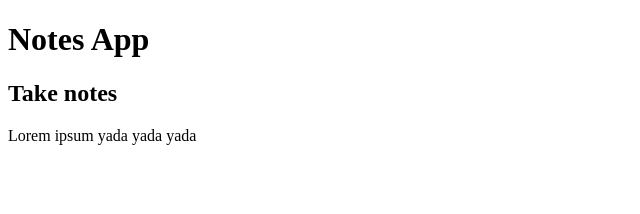
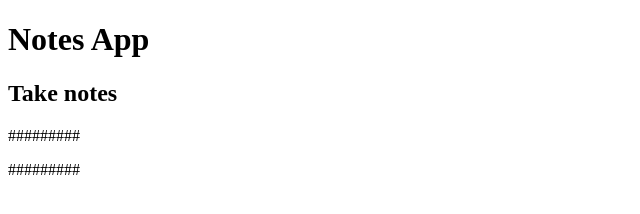
Before and after one commit to Meowsers25/jsBootcamp, a plain HTML site: page notes-app/index.html in a window 1280 px wide. Shown: the whole page, without its empty margins (0-640 px from the left). Drawn offline with Linux system fonts and the light colour scheme.

Commit message:
Uses querySelector and querySelectorAll to manipulate the DOM

```diff
--- a/notes-app/index.html
+++ b/notes-app/index.html
@@ -10,6 +10,7 @@
   <h1>Notes App</h1>
   <h2>Take notes</h2>
   <p>Lorem ipsum yada yada yada</p>
+  <p>Second paragraph</p>
   <script src='notes-app.js'></script>
 </body>
 </html>
--- a/notes-app/notes-app.js
+++ b/notes-app/notes-app.js
@@ -1 +1,14 @@
-console.log('This is from the js file')
+//DOM
+
+//query and remove
+// const p = document.querySelector('p')
+// p.remove()
+
+//query all and remove
+const ps = document.querySelectorAll('p')
+ps.forEach(function(p){
+  p.textContent = '#########'
+  //console.log(p.textContent)
+  //p.remove()
+
+})
```
